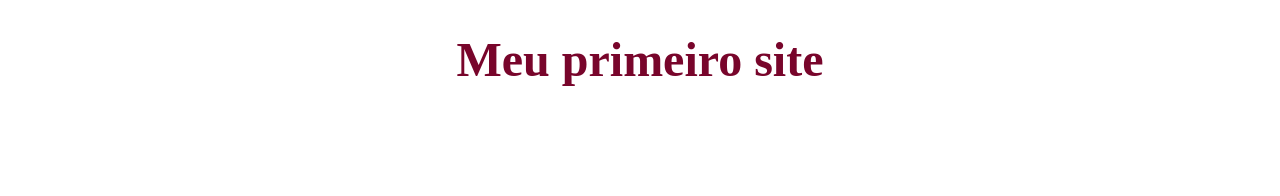
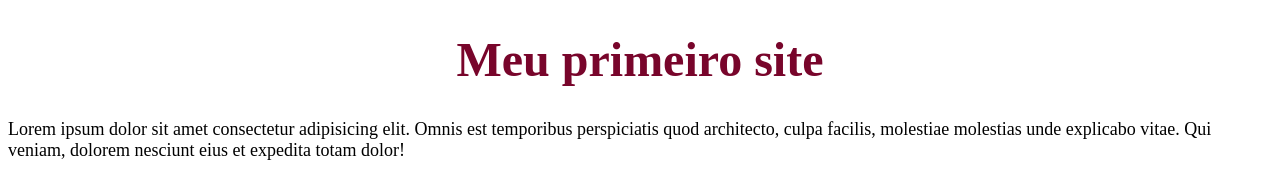
Before and after one commit to SRTAnamarya/cursoJavascript, a plain HTML site: page index.html in a window 1280 px wide. Drawn offline with Linux system fonts and the light colour scheme.

Commit message:
ja tinha

```diff
--- a/index.html
+++ b/index.html
@@ -7,6 +7,6 @@
 </head>
 <body>
     <h1 style="color:rgb(120, 5, 43); text-align: center; font-size: 3rem;"> Meu primeiro site</h1>
-    <p style="font-size: large;> Lorem ipsum, dolor sit amet consectetur adipisicing elit. Minima, veritatis quibusdam distinctio voluptas expedita ea quis ab tempora aut, maiores facilis dolor inventore dolore reiciendis iste sed voluptatibus impedit vitae.</p>
+   <p style="font-size: large;"> Lorem ipsum dolor sit amet consectetur adipisicing elit. Omnis est temporibus perspiciatis quod architecto, culpa facilis, molestiae molestias unde explicabo vitae. Qui veniam, dolorem nesciunt eius et expedita totam dolor!</p>
 </body>
 </html>
```
